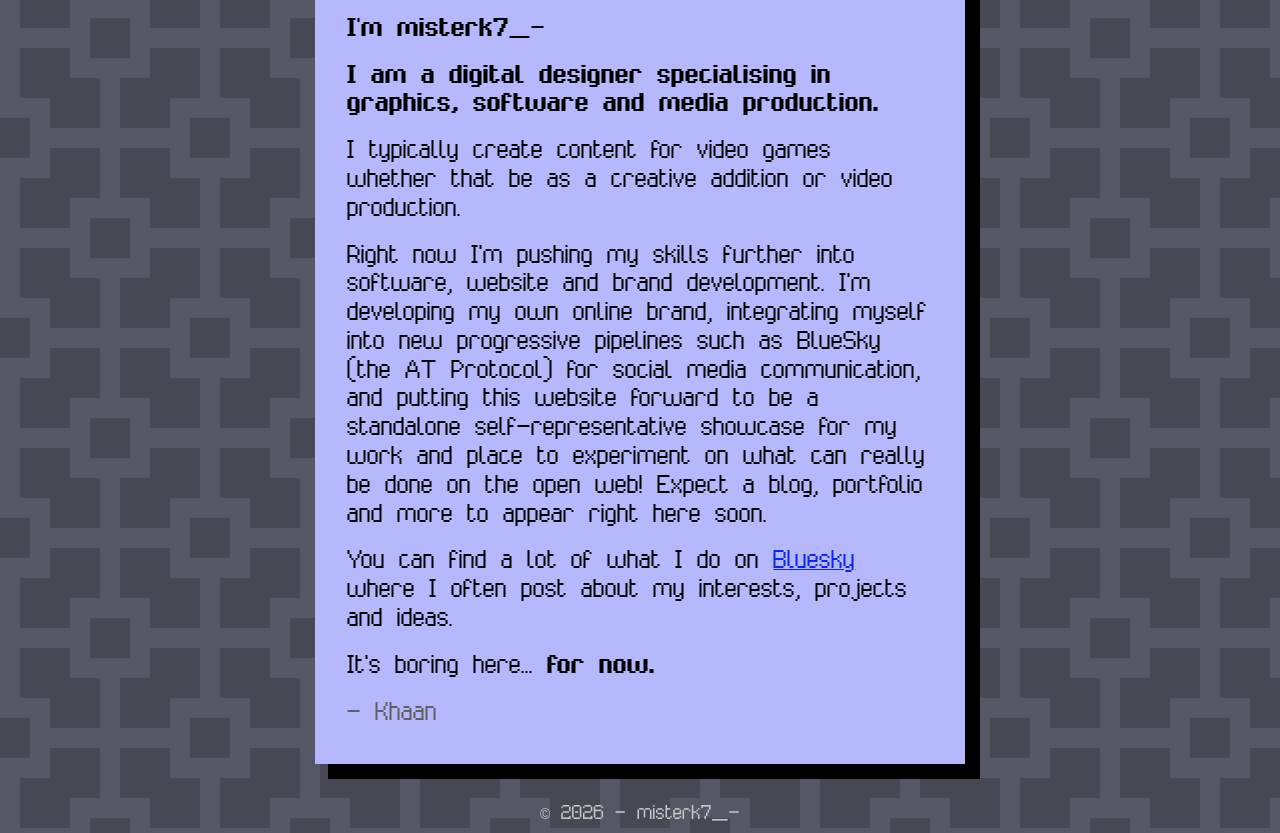
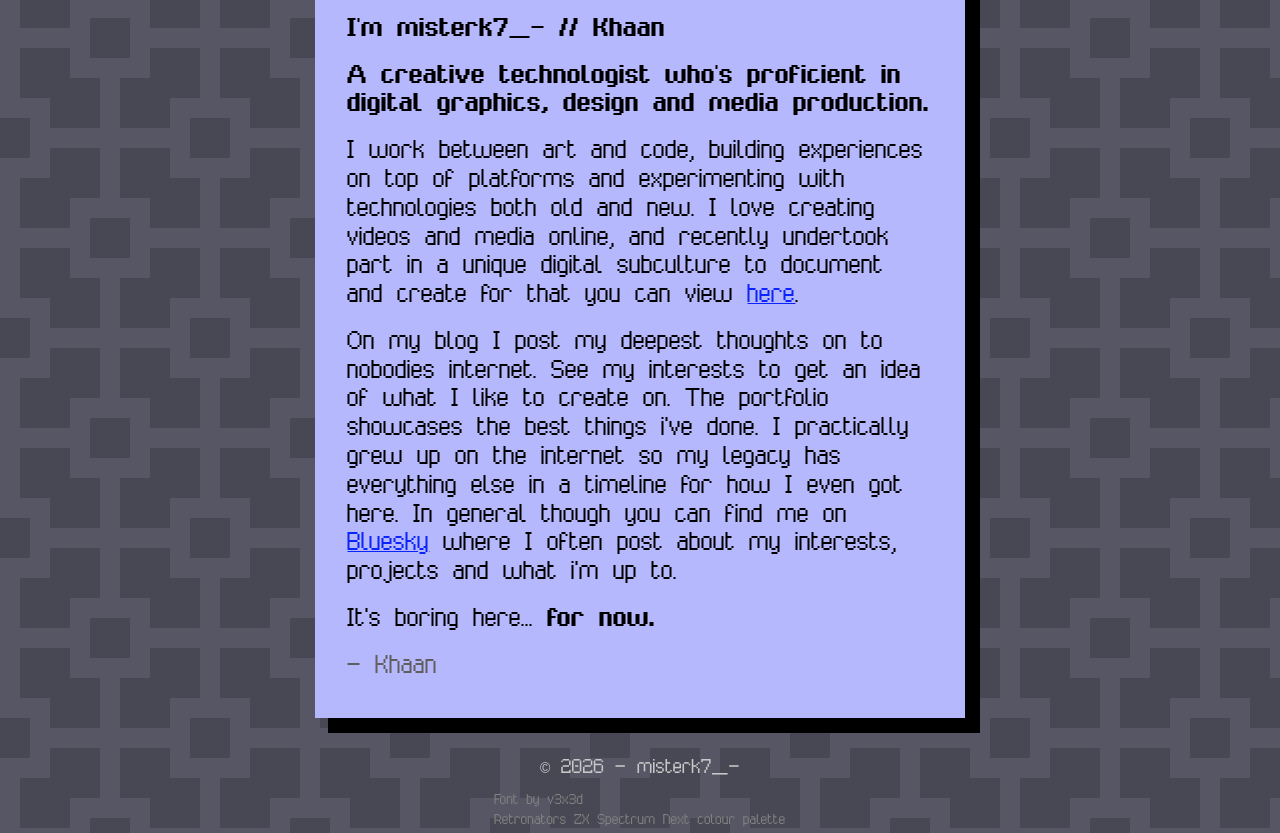
Before and after one commit to mistrk7/site, an Eleventy site: page src/index.html in a window 1280 px wide. Shown: the part 472-1305 px from the top of the page. Built offline with nearby package versions, Linux system fonts and the light colour scheme; Eleventy itself is replaced by a stand-in of ours; files that its build step writes are made by us from their sources.

Commit message:
Update texts

```diff
--- a/src/index.html
+++ b/src/index.html
@@ -1,13 +1,12 @@
 ---
 layout: layout.html
-title: Hello.
+title: Hello!
 ---
-<p><b>I'm misterk7_-</p></b>
-<p><b>I am a digital designer specialising in graphics, software and media production. </p></b>
-<p>I typically create content for video games whether that be as a creative addition or video production.
+<p><b>I'm misterk7_- // Khaan</p></b>
+<p><b>A creative technologist who's proficient in digital graphics, design and media production. </p></b>
+<p>I work between art and code, building experiences on top of platforms and experimenting with technologies both old and new. I love creating videos and media online, and recently undertook part in a unique digital subculture to document and create for that you can view <a href="https://www.youtube.com/@misterk-in">here</a>.
 </p>
-<p>Right now I'm pushing my skills further into software, website and brand development. I'm developing my own online brand, integrating myself into new progressive pipelines such as BlueSky (the AT Protocol) for social media communication, and putting this website forward to be a standalone self-representative showcase for my work and place to experiment on what can really be done on the open web! Expect a blog, portfolio and more to appear right here soon.</p>
-<p>You can find a lot of what I do on <a href="https://bsky.app/profile/misterk.in">Bluesky</a> where I often post about my interests, projects and ideas.</p>
+<p>On my blog I post my deepest thoughts on to nobodies internet. See my interests to get an idea of what I like to create on. The portfolio showcases the best things i've done. I practically grew up on the internet so my legacy has everything else in a timeline for how I even got here. In general though you can find me on <a href="https://bsky.app/profile/misterk.in">Bluesky</a> where I often post about my interests, projects and what i'm up to. </p>
 <p>It's boring here... <b>for now.</b></p>
 <p style="color: rgb(95, 95, 95);">
     - Khaan
```
Also changed, not shown: src/blog.html (+4 -0 lines).
